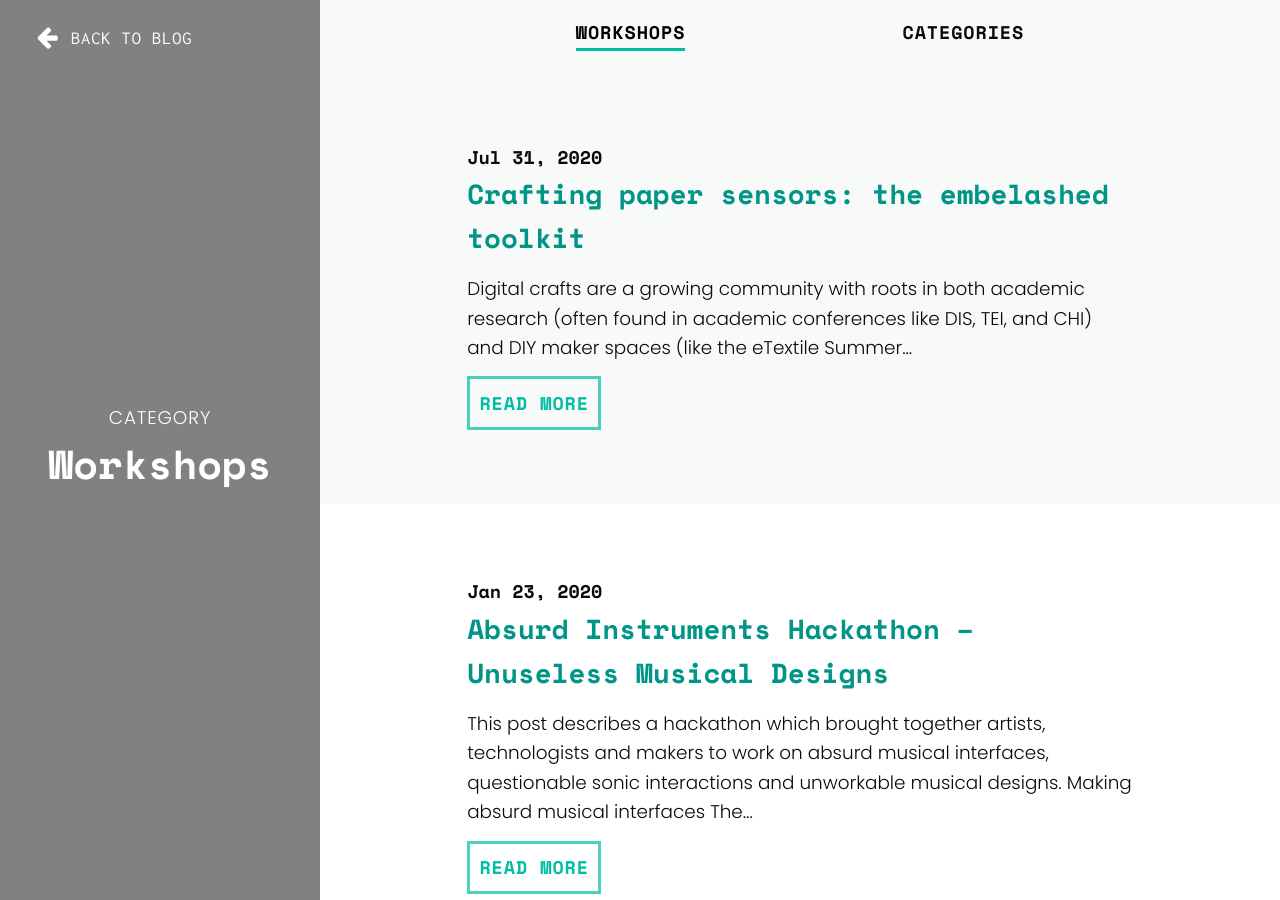
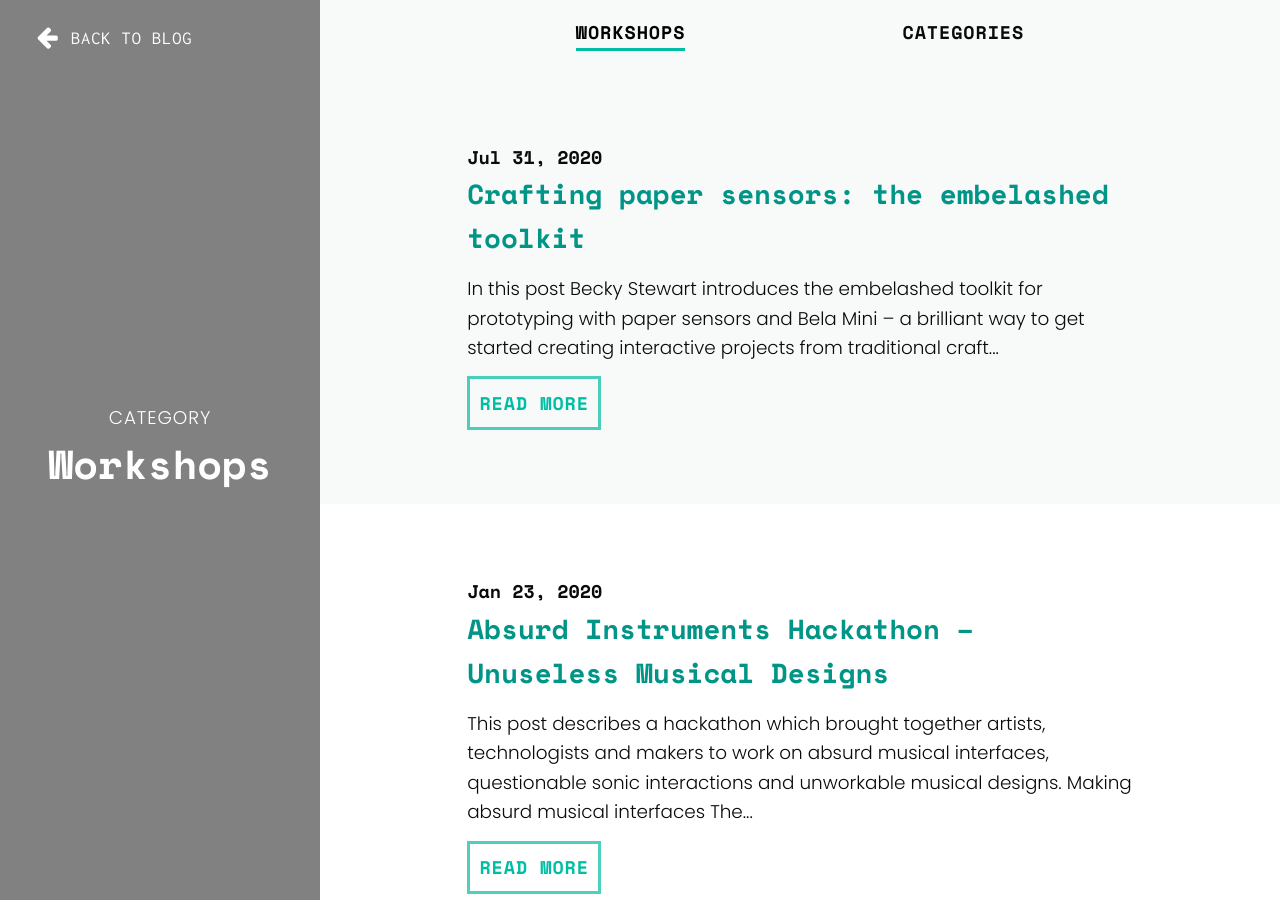
Before and after one commit to BelaPlatform/bela_newBlog, a Jekyll site: the page built from docs/_categories/workshops.html, in a window 1280 px wide and 900 px high. Built offline with Jekyll 4.4.1, drawn with Linux system fonts in a browser that asks for light colours; nearby versions of some CDN libraries.

Commit message:
Format change.

```diff
--- a/docs/_posts/2020-07-31-paper-sensors-with-bela-using-embelashed.markdown
+++ b/docs/_posts/2020-07-31-paper-sensors-with-bela-using-embelashed.markdown
@@ -13,9 +13,13 @@
 author: BeckyStewart
 ---
 
+In this post Becky Stewart introduces the embelashed toolkit for prototyping with paper sensors and Bela Mini – a brilliant way to get started creating interactive projects from traditional craft materials.
+
+# Crafting electronics
+
 Digital crafts are a growing community with roots in both academic research (often found in academic conferences like [DIS](https://programs.sigchi.org/dis/2020/program/session/39147), [TEI](https://tei.acm.org/2020/program/), and [CHI](https://programs.sigchi.org/chi/2020/program/session/36704)) and DIY maker spaces (like the [eTextile Summer Camps](http://etextile-summercamp.org/) and [Spring Break](http://etextilespringbreak.org/) or products such as the [LilyPad](https://store.arduino.cc/lilypad-arduino-main-board), or [Chibitronics](https://store.arduino.cc/lilypad-arduino-main-board)). The exact definition of what constitutes a digital craft project can vary across those sub-communities, but are usually considered to be the combination of electronics and computing with materials often seen in hand-crafts like textiles and paper.
 
-# Crafting electronics
+{% include single-image.html fileName="becky-stewart/pressure.gif" caption="Documentation showing how a pressure sensor could be used." %}
 
 A big benefit to working with a material like paper is that is you don't need a lot of specialist knowledge or tools to get going. Everyday household items like scissors and glue along with the construction skills you learned in art class as a small child go a long way. You can very quickly make simple paper circuits - like making an LED light up - but when combined with code and sensors, you can also create sophisticated interactive projects like the work of [Jie Qi](http://technolojie.com/) which combine traditional craft techniques with digital technologies.
 
@@ -34,8 +38,6 @@
 - [Paper sensor hardware and tutorials](http://embelashed.org/paper/paper-index.html#) - Downloadable templates that can be printed and cut out to make sensors with tutorials to guide you step-by-step. Plus a Paper Capelet and Pocket Connector system to simplify connecting your paper sensors to a Bela Mini.
 - [Pure Data abstractions](http://embelashed.org/code/abstractions-index.html) - to simplify some of the messy part of the Pd language and make some common functions wrapped up and ready to go.
 - [Pure Data examples](http://embelashed.org/code/examples-index.html) - a collection of working Pd examples showing how to use the abstractions and also just to give a starting point so you aren't stuck staring at a blank patcher window.
-
-{% include single-image.html fileName="becky-stewart/pressure.gif" caption="Documentation showing how a pressure sensor could be used." %}
 
 Both the abstractions and examples work with any Bela board and analog or digital sensor. You don't have to use the paper sensors or the Paper Capelet. Equally, you can use the paper sensors and Pocket Connectors with other boards like Arduinos, they aren't Bela-specific.
 
```
